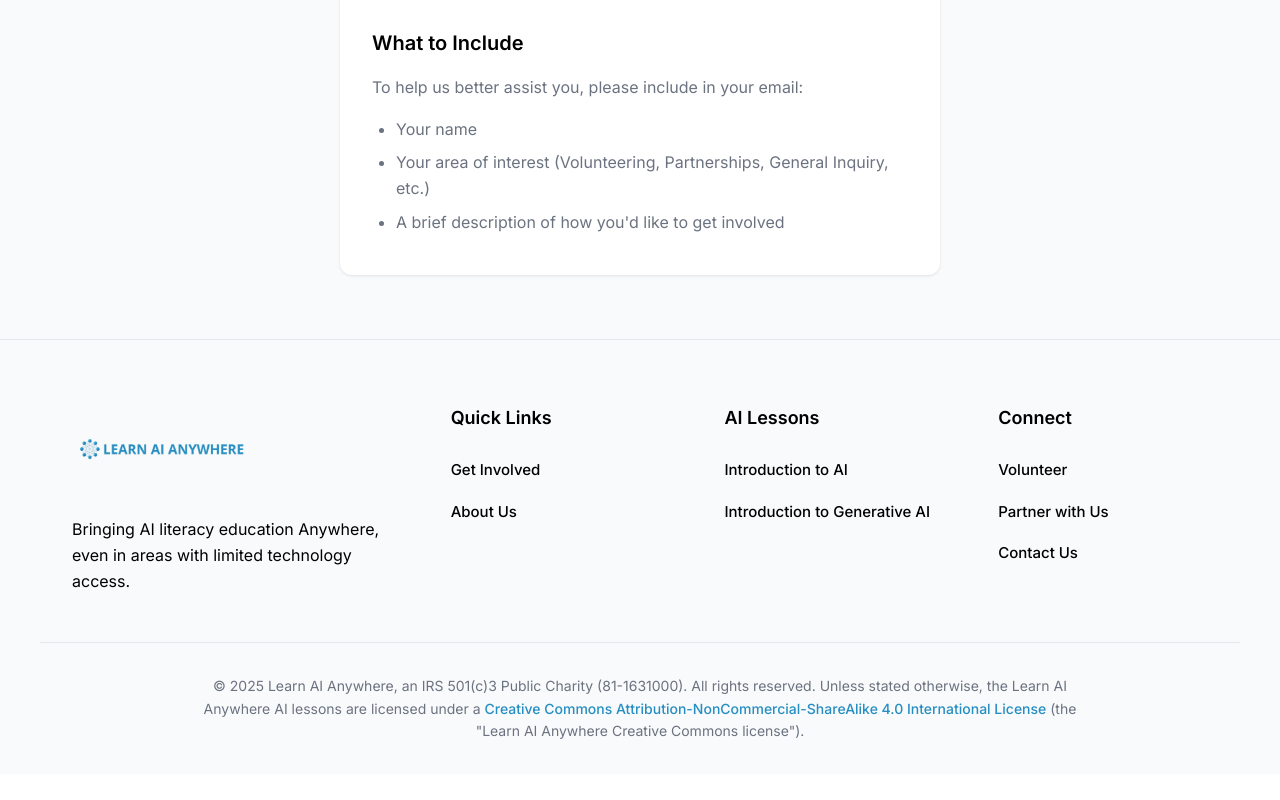
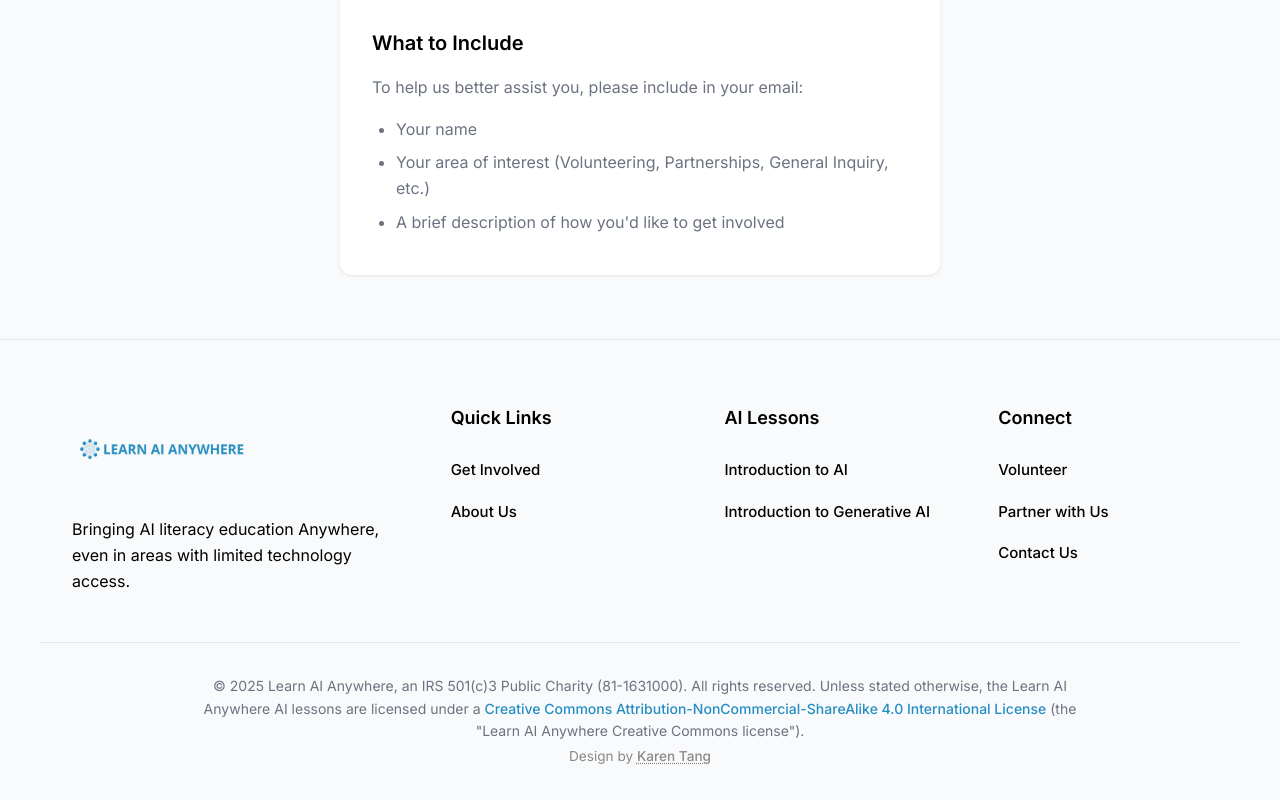
Before and after one commit to ousecTic/learnaianywhere, a React (Vite) app: page /contact in a window 1280 px wide. Shown: the part 565-1365 px from the top of the page. Before the commit the page ends 1339 px from the top, so only its background shows below. Built offline with nearby package versions, Linux system fonts and the light colour scheme.

Commit message:
add footer change

```diff
--- a/src/components/Footer.jsx
+++ b/src/components/Footer.jsx
@@ -42,6 +42,9 @@ const Footer = () => {
 
         <div className="footer-bottom">
           <p>&copy; {new Date().getFullYear()} Learn AI Anywhere, an IRS 501(c)3 Public Charity (81-1631000). All rights reserved. Unless stated otherwise, the Learn AI Anywhere AI lessons are licensed under a <a href="https://creativecommons.org/licenses/by-nc-sa/4.0/" target="_blank" rel="noopener noreferrer">Creative Commons Attribution-NonCommercial-ShareAlike 4.0 International License</a> (the "Learn AI Anywhere Creative Commons license").</p>
+          <p style={{ fontSize: '0.85em', color: '#888', marginTop: '4px' }}>
+            Design by <a href="http://ktang.netlify.app/" target="_blank" rel="noopener noreferrer" style={{ color: '#888', textDecoration: 'underline dotted' }}>Karen Tang</a>
+          </p>
         </div>
       </div>
     </footer>
```
